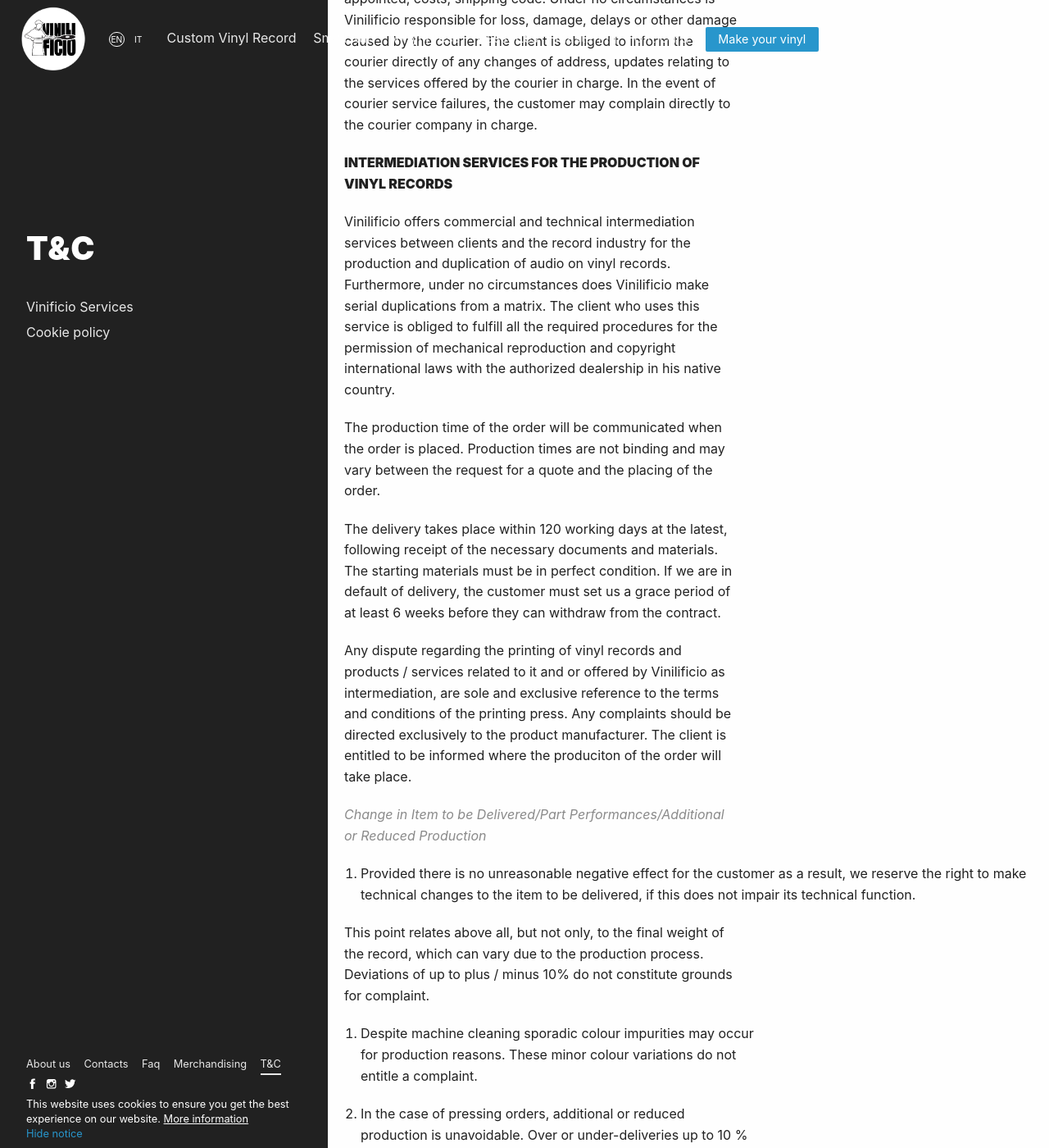
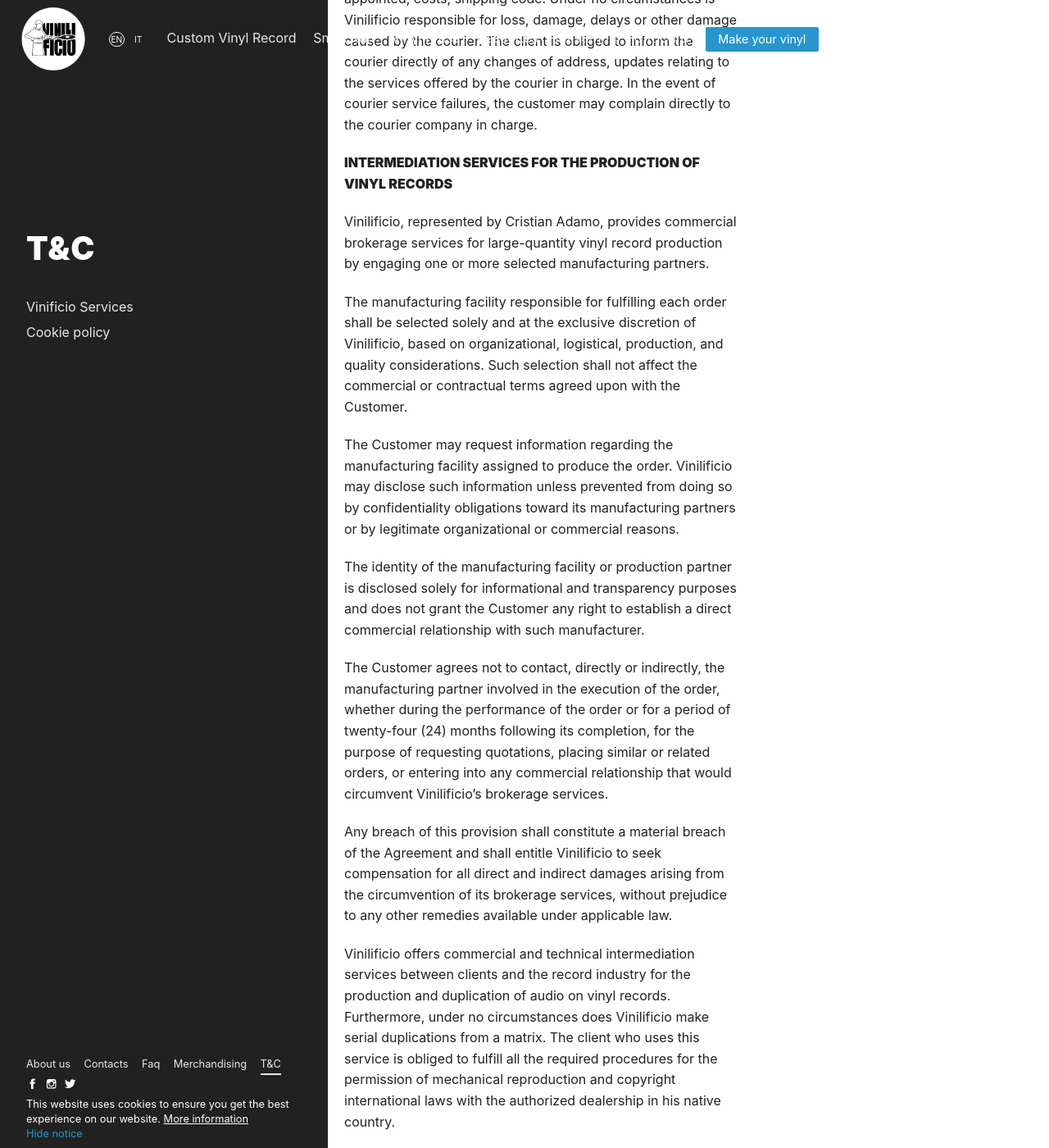
Before and after one commit to Vinilificio/vinilificio.com, a Jekyll site: the page built from en/terms-conditions.md, in a window 1280 px wide and 1400 px high, scrolled down 4579 px. Shown: the whole window at 82% size. Built offline with Jekyll 4.4.1, drawn with Linux system fonts in a browser that asks for light colours; nearby versions of some CDN libraries; comment, search, counter and statistics services are not loaded; some of the changed text lies outside the part shown.

Commit message:
Update terms-conditions.md

```diff
--- a/en/terms-conditions.md
+++ b/en/terms-conditions.md
@@ -84,9 +84,21 @@ In the event of courier service failures, the customer may complain directly to
 
 **INTERMEDIATION SERVICES FOR THE PRODUCTION OF VINYL RECORDS**
 
+Vinilificio, represented by Cristian Adamo, provides commercial brokerage services for large-quantity vinyl record production by engaging one or more selected manufacturing partners.
+
+The manufacturing facility responsible for fulfilling each order shall be selected solely and at the exclusive discretion of Vinilificio, based on organizational, logistical, production, and quality considerations. Such selection shall not affect the commercial or contractual terms agreed upon with the Customer.
+
+The Customer may request information regarding the manufacturing facility assigned to produce the order. Vinilificio may disclose such information unless prevented from doing so by confidentiality obligations toward its manufacturing partners or by legitimate organizational or commercial reasons.
+
+The identity of the manufacturing facility or production partner is disclosed solely for informational and transparency purposes and does not grant the Customer any right to establish a direct commercial relationship with such manufacturer.
+
+The Customer agrees not to contact, directly or indirectly, the manufacturing partner involved in the execution of the order, whether during the performance of the order or for a period of twenty-four (24) months following its completion, for the purpose of requesting quotations, placing similar or related orders, or entering into any commercial relationship that would circumvent Vinilificio's brokerage services.
+
+Any breach of this provision shall constitute a material breach of the Agreement and shall entitle Vinilificio to seek compensation for all direct and indirect damages arising from the circumvention of its brokerage services, without prejudice to any other remedies available under applicable law.
+
 Vinilificio offers commercial and technical intermediation services between clients and the record industry for the production and duplication of audio on vinyl records. Furthermore, under no circumstances does Vinilificio make serial duplications from a matrix. The client who uses this service is obliged to fulfill all the required procedures for the permission of mechanical reproduction and copyright international laws with the authorized dealership in his native country.
 
-The production time of the order will be communicated when the order is placed. Production times are not binding and may vary between the request for a quote and the placing of the order.
+The production time of the order will be communicated when the order is placed. Production times are not binding (including urgent production process) and may vary between the request for a quote and the placing of the order.
 
 The delivery takes place within 120 working days at the latest, following receipt of the necessary documents and materials. The starting materials must be in perfect condition. If we are in default of delivery, the customer must set us a grace period of at least 6 weeks before they can withdraw from the contract.
 
```
